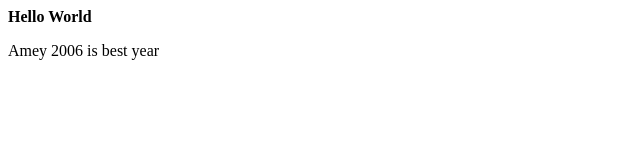
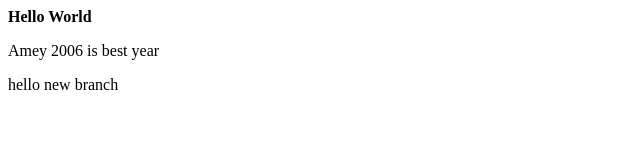
Before and after one commit to Amey2006/First-Repository, a plain HTML site: page index.html in a window 1280 px wide. Shown: the whole page, without its empty margins (0-640 px from the left). Drawn offline with Linux system fonts and the light colour scheme.

Commit message:
cheges in new branch

```diff
--- a/index.html
+++ b/index.html
@@ -1,2 +1,3 @@
 <b>Hello World</b>
 <p>Amey 2006 is best year</p>
+<p>hello new branch</p>
```
